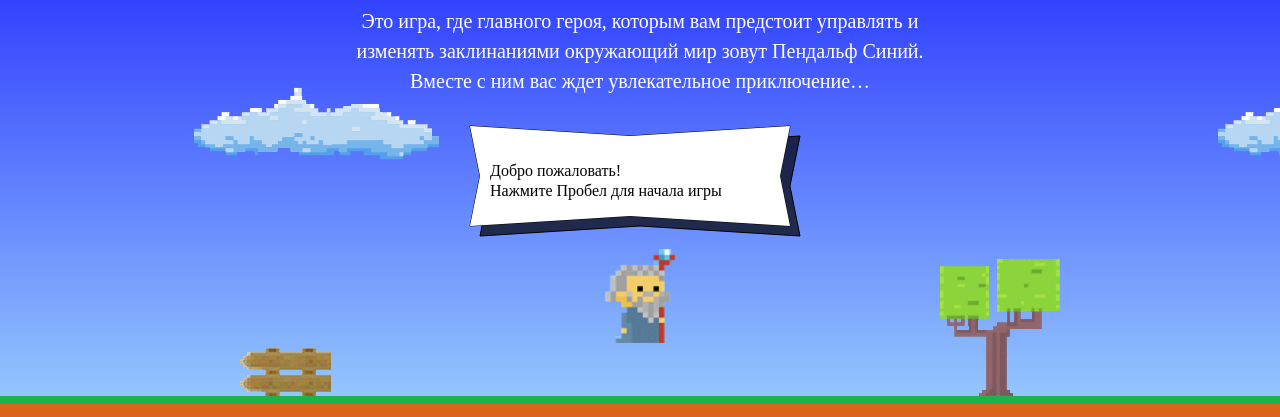
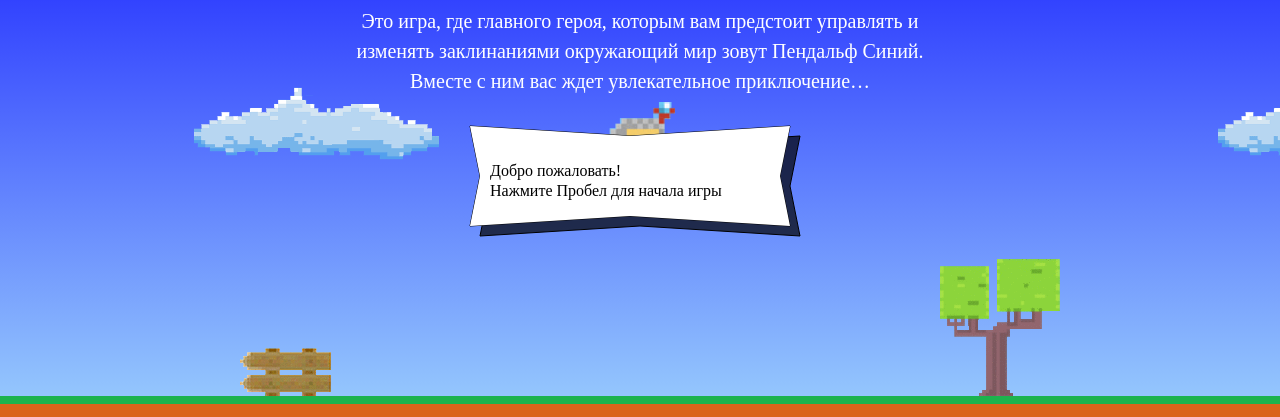
Before and after one commit to jhubz/129482-code-and-magick, a website: page index.html in a window 1280 px wide. Shown: the part 203-620 px from the top of the page. Drawn offline with Linux system fonts and the light colour scheme; a web font is replaced by a local one.

Commit message:
Убрал лишние строки, сгруппировал переменные, исправил ошибки в функциях. Объявил некоторые функции без переменных

```diff
--- a/index.html
+++ b/index.html
@@ -170,28 +170,25 @@
 </template>
 
   <script>
-
     var fireballSize = 22;
-
-    var getFireballSpeed = function(left) {
-      return left ? 5 : -2;
-    }
-
     var wizardSpeed = 3;
     var wizardWidth = 70;
 
-    var getWizardHeight = function() {
+    var getFireballSpeed = function (left) {
+      return left ? 5 : 2;
+    }
+
+    var getWizardHeight = function () {
       return wizardWidth * 1.337;
     };
 
-    var getWizardX = function(width) {
-      return width / 2 - wizardWidth / 2;
+    function getWizardX (width) {
+      return (width - wizardWidth) / 2;
     };
 
-    var getWizardY = function(height) {
-      return height / 3 * 2 - getWizardHeight() / 2;
+    function getWizardY (height) {
+      return height / 3 - getWizardHeight();
     };
-
   </script>
   <script src="js/game.js"></script>
 
```
